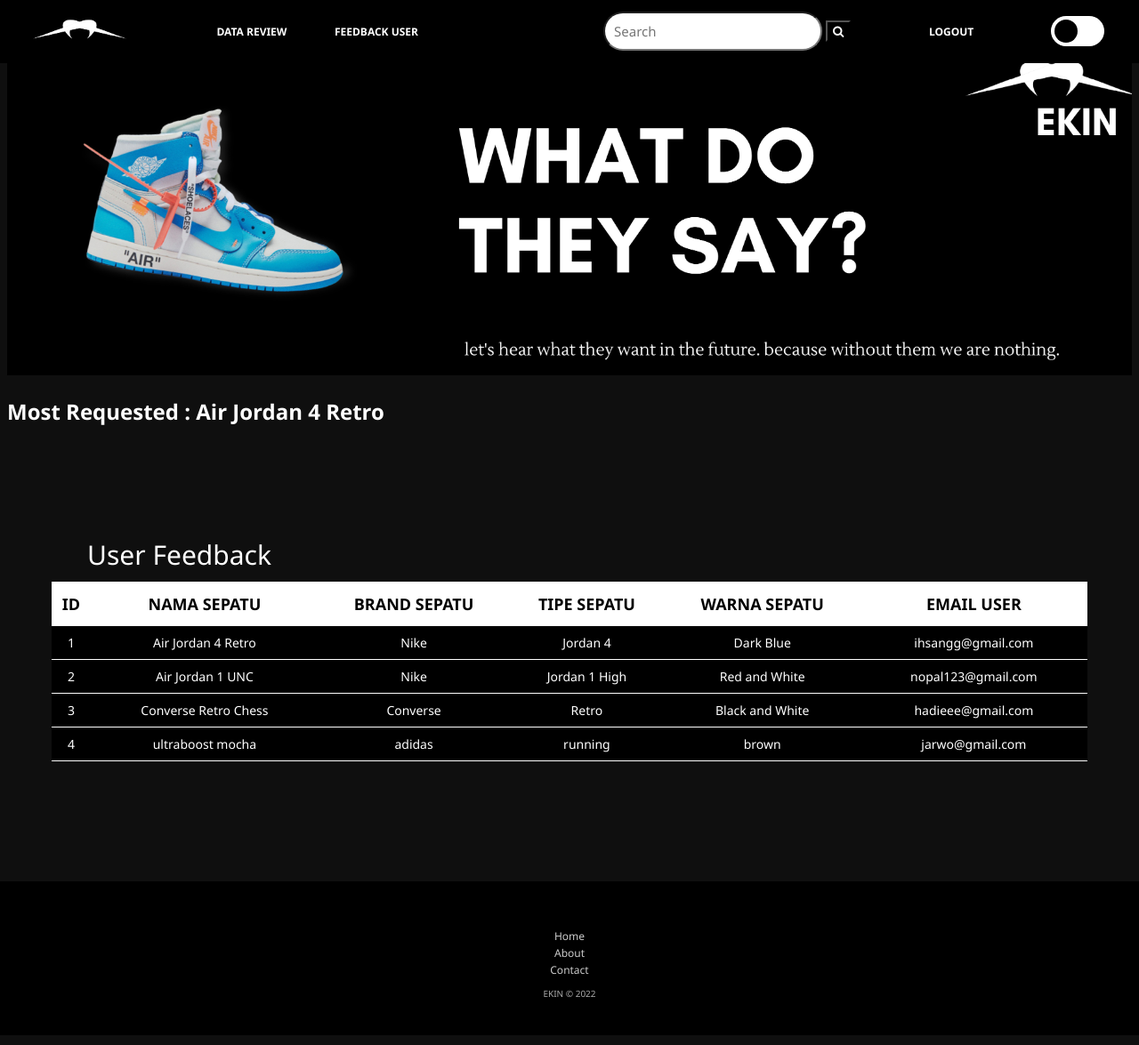
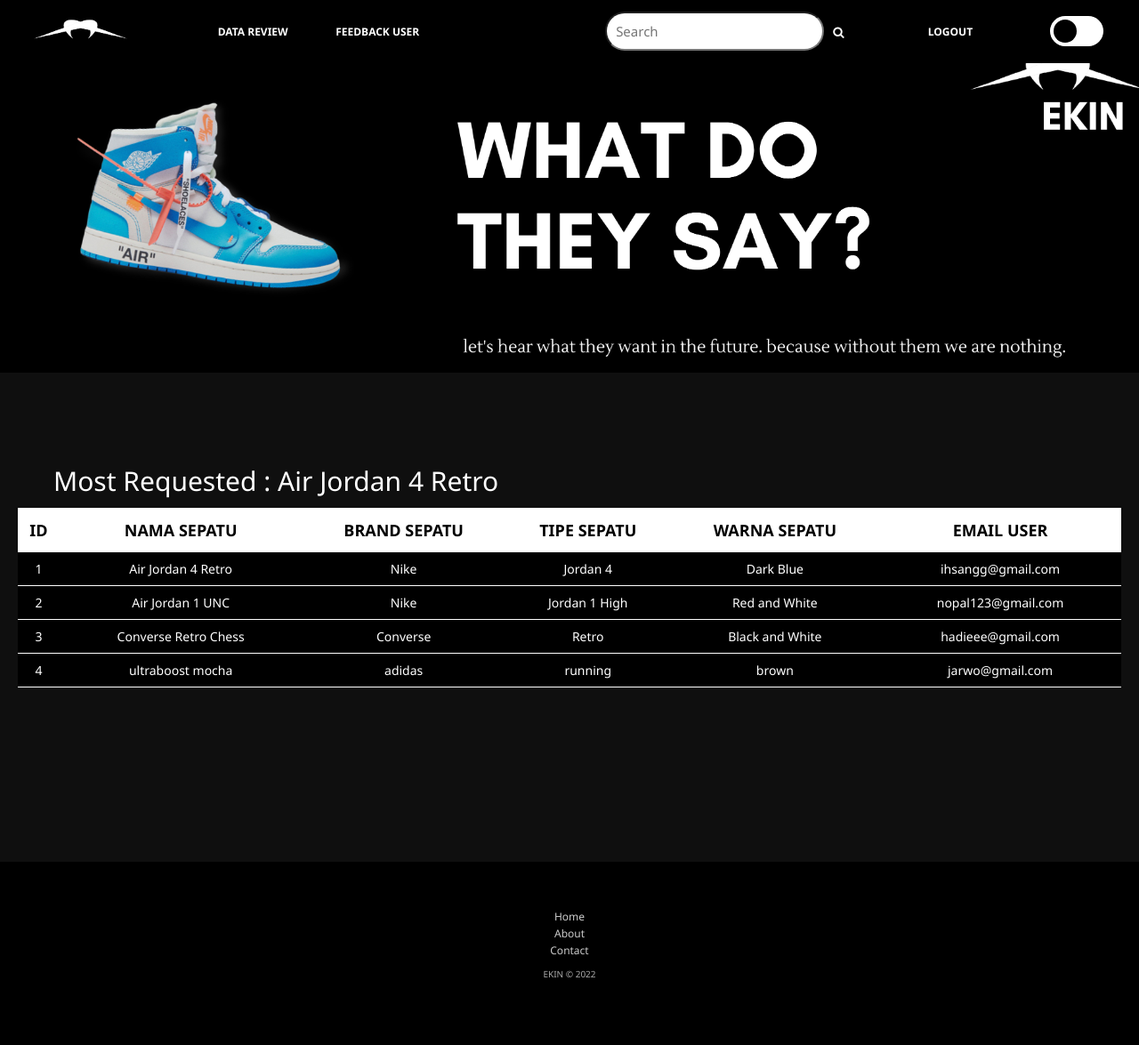
Before and after one commit to KustyBoo/PA-WEB-EKIN, a PHP site: page /feedback.php in a window 1280 px wide. Shown: the whole page at 89% size. After the commit the page ends 1099 px from the top, so only its background shows below. Run offline with PHP 8.4, Linux system fonts and the light colour scheme; the visitor is signed in with stand-in values (Sample User, id 1); data comes from the database, SQL or seed files in the repository; both versions use the stored data as it was after the commit.

Commit message:
Add files via upload

```diff
--- a/delete.php
+++ b/delete.php
@@ -30,7 +30,7 @@
         document.location.href = 'admin.php';
     </script>";
 }else {
-    mysqli_rollbak($conn);
+    mysqli_rollback($conn);
     echo "
     <script>
         alert ('GAGAL to Delete Review');
--- a/feedback.php
+++ b/feedback.php
@@ -126,16 +126,16 @@
             <img src="gambar/feedback2.png" width="100%" height="50%" id="gambarfeedback">
         </div>
 
-        <div>
-            <h2><?php $x=$most_feed['nama_sepatu']; echo"Most Requested : $x"; ?></h2>
+        <div id="gambarkonten"><img src=""></div>
+        <div id="gambarkonten1"><img src=""></div>
+        <div id="gambarkonten2"><img src=""></div>
+
+        <div class="tabel-data1">
+            <table class="tabel-admin1">
+                <tr>
+                    <div class="content2">
+                        <?php $x=$most_feed['nama_sepatu']; echo"Most Requested : $x"; ?>
                     </div>
-
-        <div class="tabel-data">
-            <div class="content2">
-                User Feedback
-            </div>
-            <table class="tabel-admin">
-                <tr>
                     <th height=50px>ID</th>
                     <th>NAMA SEPATU</th>
                     <th>BRAND SEPATU</th>
@@ -157,29 +157,27 @@
                 <?php } else {?>
                     <th colspan=6>Data Not Found</th>
                 <?php } ?>
-            </table><br>
+            </table>
         </div>
+
+        <div id="gambarkonten3"><img src=""></div>
+        <div id="gambarkonten4"><img src=""></div>
+        <div id="gambaradmin1"><img src=""></div>
+        <div id="gambarfeedback"><img src=""></div>
+        <div id="gambarmore"><img src=""></div>
+        <div id="gambarfind"><img src=""></div>
 
         <div class="footer-basic">
             <footer>
                 <ul class="list-inline">
-                    <li class="list-inline-item"><a href="#">Home</a></li>
-                    <li class="list-inline-item"><a href="#">About</a></li>
-                    <li class="list-inline-item"><a href="#">Contact</a></li>
+                    <li class="list-inline-item"><a href="user.php">Home</a></li>
+                    <li class="list-inline-item"><a href="user.php#aboutus">About</a></li>
+                    <li class="list-inline-item"><a href="user.php#contactus">Contact</a></li>
                 </ul>
                 <p class="copyright">EKIN © 2022</p>
             </footer>
         </div>
 
-        <div id="gambarkonten"><img src=""></div>
-        <div id="gambarkonten1"><img src=""></div>
-        <div id="gambarkonten2"><img src=""></div>
-        <div id="gambarkonten3"><img src=""></div>
-        <div id="gambarkonten4"><img src=""></div>
-        <div id="gambaradmin1"><img src=""></div>
-        <div id="gambarfeedback"><img src=""></div>
-        <div id="gambarmore"><img src=""></div>
-
         <script src="javascript.js"></script>
 
     </body>
--- a/insert_review.php
+++ b/insert_review.php
@@ -186,6 +186,8 @@
             </form>
         </div>
 
+        <div id="gambarfind"><img src=""></div>
+
         <div class="footer-basic">
             <footer>
                 <ul class="list-inline">
--- a/javascript.js
+++ b/javascript.js
@@ -22,7 +22,8 @@
 var img4 = document.getElementById('gambarkonten4').src;
 var img5 = document.getElementById('gambaradmin1').src;
 var img6 = document.getElementById('gambarfeedback').src;
-var img6 = document.getElementById('gambarmore').src;
+var img7 = document.getElementById('gambarmore').src;
+var img8 = document.getElementById('gambarfind').src;
 
 if (currentTheme) {
     document.documentElement.setAttribute('data-theme', currentTheme);
@@ -37,13 +38,17 @@
             document.getElementById('gambarkonten4').src  = 'gambar/more1.png';
             document.getElementById('gambaradmin1').src  = 'gambar/bgadmin1.png';
             document.getElementById('gambarfeedback').src  = 'gambar/feedback1.png';
-            document.getElementById('gambarmore').src  = 'gambar/kontenmore2.png';
+            document.getElementById('gambarmore').src  = 'gambar/kontenmore1.png';
+            document.getElementById('gambarfind').src  = 'gambar/find1.png';
         }else{
             document.getElementById('gambarkonten').src  = 'gambar/konten3.png';
             document.getElementById('gambarkonten1').src  = 'gambar/logo_web.png';
             document.getElementById('gambarkonten2').src  = 'gambar/top.png';
             document.getElementById('gambarkonten3').src  = 'gambar/wat.png';
             document.getElementById('gambarkonten4').src  = 'gambar/more.png';
+            document.getElementById('gambarfeedback').src  = 'gambar/feedback2.png';
+            document.getElementById('gambarmore').src  = 'gambar/kontenmore2.png';
+            document.getElementById('gambarfind').src  = 'gambar/find.png';
         }
     }
 }
@@ -62,9 +67,7 @@
 toggleSwitch.addEventListener('change', switchTheme, false);
 toggleSwitch1.addEventListener('change', switchTheme, false);
 
-
-
-// image slide
+// image slide kanan kiri
 var slideIndex = 1;
 showDivs(slideIndex);
 
--- a/style.css
+++ b/style.css
@@ -5,8 +5,11 @@
     scroll-behavior: smooth;
 }
 
-body{
+html, body{
+    position: relative;
     background-color: var(--warna-bg);
+    margin: 0;
+    padding: 0;
 }
 
 .kotaknav{
@@ -252,6 +255,7 @@
 
 .searchbar button{
     background-color: black;
+    border: none;
 }
 
 .login{
@@ -847,10 +874,9 @@
     margin: auto;
     justify-content: space-evenly;
     padding: 50px;
-    margin-top: 5%;
-    margin-bottom: 5%;
-    left: 0;
-    right: 0;
+    padding-top: 25px;
+    padding-bottom: 0px;
+    overflow-x: auto;
 }
 
 .tabel-data a{
@@ -873,12 +899,46 @@
     opacity: 0.5;
 }
 
+.tabel-data1{
+    max-width: 100%;
+    align-items: center;
+    margin: auto;
+    justify-content: space-evenly;
+    padding: 20px;
+    padding-bottom: 5%;
+    overflow-x: auto;
+}
+
+.tabel-admin1{
+    width:100%;
+    background-color: var(--warna-tabel);
+    color: var(--warna-tulisan);
+    border-collapse: collapse;
+    text-align: center;
+    overflow-x: auto;
+}
+
+.tabel-admin1 th {
+    font-size: 18px;
+    background-color: var(--warna-tulisan);
+    color: var(--warna-seken);
+}
+
+.tabel-admin1 td {
+    padding: 0.5625rem 0.625rem;
+    font-size: 0.875rem;
+    border-left: none;
+    color: var(--warna-tulisan);
+    border-bottom: 1px solid var(--warna-tulisan);
+}
+
 .tabel-admin {
 	width:100%;
     background-color: var(--warna-tabel);
     color: var(--warna-tulisan);
     border-collapse: collapse;
     text-align: center;
+    overflow-x: auto;
 }
 
 .tabel-admin a{
--- a/user.php
+++ b/user.php
@@ -261,9 +261,9 @@
         </div>
 
         <div id="gambaradmin1"><img src=""></div>
-
         <div id="gambarfeedback"><img src=""></div>
         <div id="gambarmore"><img src=""></div>
+        <div id="gambarfind"><img src=""></div>
 
         <script src="javascript.js"></script>
     </body>
```
Also changed, not shown: other parts of style.css (+45 -3 lines), admin.php (+22 -17 lines), db_ekin.sql (+6 -5 lines), index.php (+8 -6 lines), login.php (+11 -9 lines), more.php (+19 -13 lines), register.php (+26 -11 lines), review_page.php (+33 -19 lines), update.php (+5 -3 lines), gambar/find.png (added), gambar/find1.png (added). Lines whose indentation alone changed are shown as unchanged.
